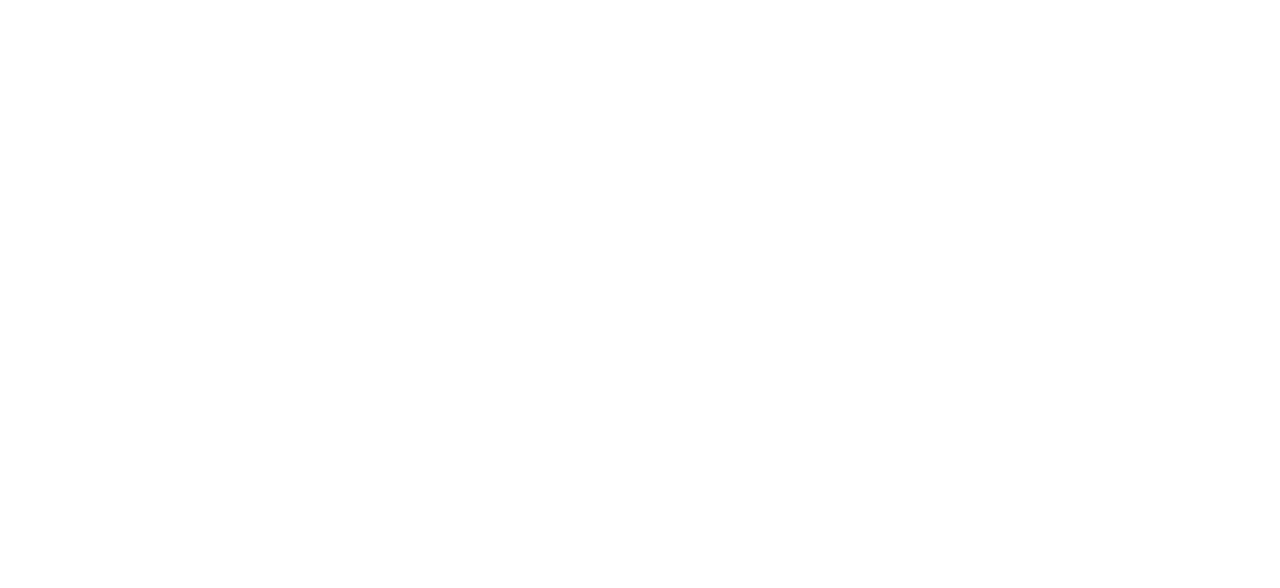
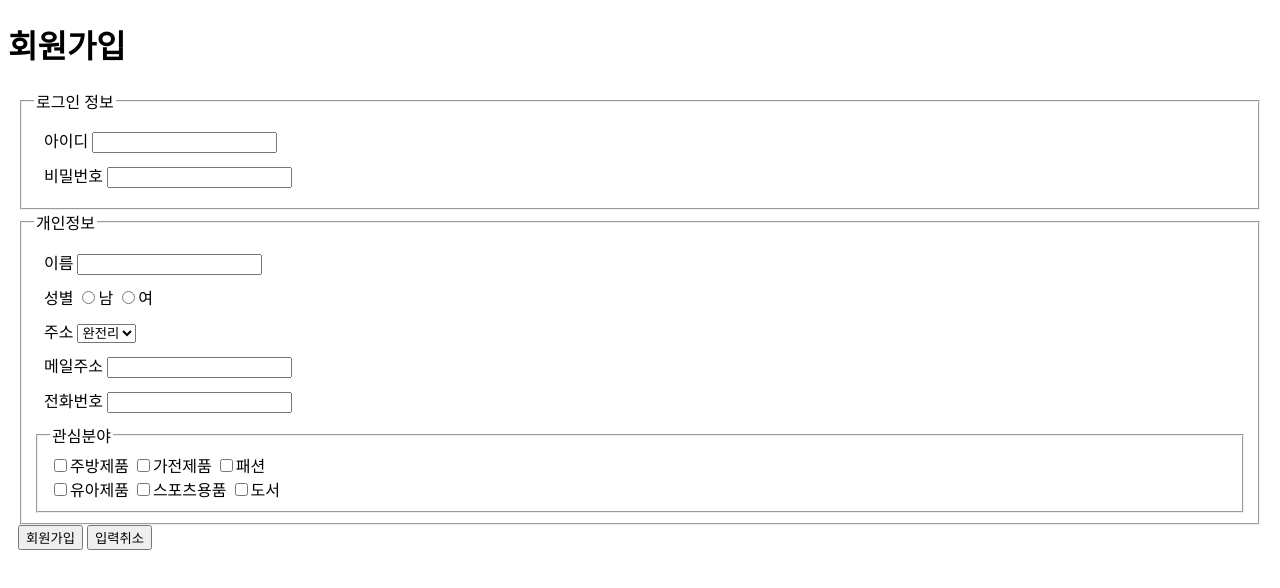
Before and after one commit to dldhk97/WebProgramming, a plain HTML site: page Quest1Tag/register.html in a window 1280 px wide. Drawn offline with Linux system fonts and the light colour scheme.

```diff
--- a/Quest1Tag/register.html
+++ b/Quest1Tag/register.html
@@ -0,0 +1,89 @@
+<!DOCTYPE html>
+<html lang="en">
+<head>
+    <meta charset="UTF-8">
+    <meta name="viewport" content="width=device-width, initial-scale=1.0">
+    <title>꾸빵 회원가입</title>
+
+    <style>
+        div{
+            margin: 10px;
+        }
+    </style>
+</head>
+
+<body>
+    <h1>회원가입</h1>
+    <div>
+        <form>
+            <fieldset>
+                <legend>로그인 정보</legend>
+                <div>
+                    <label>아이디</label>
+                    <input type="text" id="user-id" required="required">
+                </div>
+
+                <div>
+                    <label>비밀번호</label>
+                    <input type="password" id="user-pw" required="required">
+                </div>
+            </fieldset>
+
+            <fieldset>
+                <legend>개인정보</legend>
+                <div>
+                    <label>이름</label>
+                    <input type="text" id="user-name">
+                </div>
+
+                <div>
+                    <label>성별</label>
+                    <input type="radio" name="gender" id="male" value="male"><label for="male">남</label>
+                    <input type="radio" name="gender" id="female" value="female"><label for="female">여</label>
+                </div>
+
+                <div>
+                    <label>주소</label>
+                    <select id="address"">
+                        <optgroup label="선산읍"></optgroup>
+                            <option value="perfect-li">완전리</option>
+                            <option value="east-li">동부리</option>
+                            <option value="theroad-li">노상리</option>
+                        </optgroup>
+                        <optgroup label="고아읍"></optgroup>
+                            <option value="attent-li">관심리</option>
+                            <option value="unusual-li">이례리</option>
+                            <option value="fiveroad-li">오로리</option>
+                        </optgroup>
+                    </select>
+                </div>
+
+                <div>
+                    <label>메일주소</label>
+                    <input type="email" id="user-email">
+                </div>
+
+                <div>
+                    <label>전화번호</label>
+                    <input type="tel" id="user-email">
+                </div>
+
+                <fieldset>
+                    <legend>관심분야</legend>
+                    <input type="checkbox" name="favorites" id="kitchen" value="kitchen"><label for="kitchen">주방제품</label>
+                    <input type="checkbox" name="favorites" id="electronics"" value="electronics"><label for="electronics">가전제품</label>
+                    <input type="checkbox" name="favorites" id="fashion" value="fashion"><label for="fashion">패션</label>
+                    <br>
+                    <input type="checkbox" name="favorites" id="child"" value="child"><label for="child">유아제품</label>
+                    <input type="checkbox" name="favorites" id="sports""" value="sports"><label for="sports">스포츠용품</label>
+                    <input type="checkbox" name="favorites" id="books" value="books"><label for="books">도서</label>
+
+                </fieldset>
+            </fieldset>
+
+        <input type="submit" id="submit" value="회원가입">
+        <input type="reset"" id="reset" value="입력취소">
+        </form>
+    </div>
+
+</body>
```
Also changed, not shown: Quest1Tag/index.html (+3 -3 lines), Quest1Tag/order.html (+7 -0 lines).
